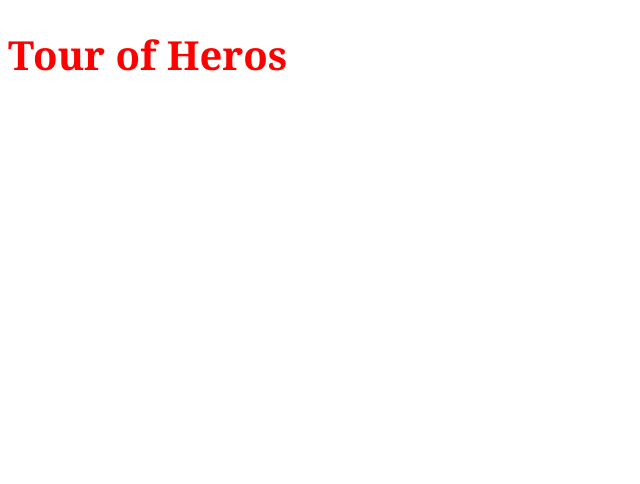
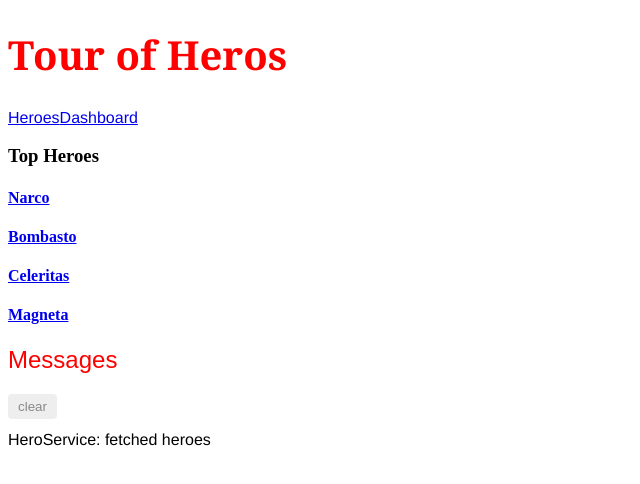
Before and after one commit to jaknowles97/my-first-angular-app, an Angular app: page /dashboard in a window 1280 px wide. Before the commit this address led to /. Shown: the top 484 px of the page, without its empty margins (0-640 px from the left). Built offline with nearby package versions, Linux system fonts and the light colour scheme.

Commit message:
added remaining routes

```diff
--- a/src/app/app.component.html
+++ b/src/app/app.component.html
@@ -1,3 +1,7 @@
 <h1>{{ title }} </h1>
+<nav>
+  <a routerLink="/heroes">Heroes</a>
+  <a routerLink="/dashboard">Dashboard</a>
+</nav>
 <router-outlet></router-outlet>
 <app-messages></app-messages>
--- a/src/app/app.module.ts
+++ b/src/app/app.module.ts
@@ -7,6 +7,7 @@
 import { HeroDetailComponent } from './hero-detail/hero-detail.component';
 import { MessagesComponent } from './messages/messages.component';
 import { AppRoutingModule } from './app-routing.module';
+import { DashboardComponent } from './dashboard/dashboard.component';
 
 
 @NgModule({
@@ -14,7 +15,8 @@
     AppComponent,
     HeroesComponent,
     HeroDetailComponent,
-    MessagesComponent
+    MessagesComponent,
+    DashboardComponent
   ],
   imports: [
     BrowserModule,
--- /dev/null
+++ b/src/app/dashboard/dashboard.component.html
@@ -0,0 +1,8 @@
+<h3>Top Heroes</h3>
+<div class="grid grid-pad">
+  <a *ngFor="let hero of heroes" class="col-1-4" routerLink="/detail/{{hero.id}}">
+    <div class="module hero">
+      <h4>{{hero.name}}</h4>
+    </div>
+  </a>
+</div>
--- /dev/null
+++ b/src/app/dashboard/dashboard.component.ts
@@ -0,0 +1,23 @@
+import { Component, OnInit } from '@angular/core';
+import { Hero } from '../hero';
+import { HeroService } from '../hero.service';
+
+@Component({
+  selector: 'app-dashboard',
+  templateUrl: './dashboard.component.html',
+  styleUrls: ['./dashboard.component.css']
+})
+export class DashboardComponent implements OnInit {
+  heroes: Hero[] = [];
+
+  constructor(private heroService: HeroService) { }
+
+  ngOnInit() {
+    this.getHeros();
+  }
+
+  getHeros(): void {
+    this.heroService.getHeroes()
+      .subscribe(heroes => this.heroes = heroes.slice(1, 5));
+  }
+}
--- a/src/app/hero-detail/hero-detail.component.css
+++ b/src/app/hero-detail/hero-detail.component.css
@@ -0,0 +1,30 @@
+/* HeroDetailComponent's private CSS styles */
+label {
+    display: inline-block;
+    width: 3em;
+    margin: .5em 0;
+    color: #607D8B;
+    font-weight: bold;
+}
+input {
+    height: 2em;
+    font-size: 1em;
+    padding-left: .4em;
+}
+button {
+    margin-top: 20px;
+    font-family: Arial;
+    background-color: #eee;
+    border: none;
+    padding: 5px 10px;
+    border-radius: 4px;
+    cursor: pointer; cursor: hand;
+}
+button:hover {
+    background-color: #cfd8dc;
+}
+button:disabled {
+    background-color: #eee;
+    color: #ccc;
+    cursor: auto;
+}
--- a/src/app/hero-detail/hero-detail.component.html
+++ b/src/app/hero-detail/hero-detail.component.html
@@ -9,3 +9,5 @@
   </div>
 
 </div>
+
+<button (click)="goBack()">go back</button>
--- a/src/app/hero-detail/hero-detail.component.ts
+++ b/src/app/hero-detail/hero-detail.component.ts
@@ -1,5 +1,10 @@
 import { Component, OnInit, Input } from '@angular/core';
 import { Hero } from '../hero';
+
+import { ActivatedRoute } from '@angular/router';
+import { Location } from '@angular/common';
+
+import { HeroService } from '../hero.service';
 
 @Component({
   selector: 'app-hero-detail',
@@ -8,9 +13,23 @@
 })
 export class HeroDetailComponent implements OnInit {
   @Input() hero: Hero;
-  constructor() { }
+  constructor(
+    private route: ActivatedRoute,
+    private heroService: HeroService,
+    private location: Location
+  ) { }
 
   ngOnInit() {
+    this.getHero();
   }
 
+  getHero(): void {
+    const id = +this.route.snapshot.paramMap.get('id');
+    this.heroService.getHero(id)
+      .subscribe(hero => this.hero = hero)
+  }
+
+  goBack(): void {
+    this.location.back();
+  }
 }
--- a/src/app/hero.service.ts
+++ b/src/app/hero.service.ts
@@ -18,4 +18,10 @@
     this.messageService.add('HeroService: fetched heroes');
     return of(HEROES);
   }
+
+  getHero(id: number): Observable<Hero> {
+    // TODO: send the message _after_ fetching the hero
+    this.messageService.add(`HeroService: fetched hero id=${id}`);
+    return of(HEROES.find(hero => hero.id === id));
+  }
 }
--- a/src/app/heroes/heroes.component.html
+++ b/src/app/heroes/heroes.component.html
@@ -1,11 +1,8 @@
 <h2>My Heroes</h2>
 <ul class="heroes">
-  <li *ngFor="let hero of heroes"
-    [class.selected]= "hero === selectedHero"
-    (click)="onSelect(hero)">
-    <span class="badge">{{hero.id}}</span> {{hero.name}}
+  <li *ngFor="let hero of heroes">
+    <a routerLink="/detail/{{hero.name}}">
+      <span class="badge">{{hero.id}}</span> {{hero.name}}
+    </a>
   </li>
 </ul>
-
-
-<app-hero-detail [hero]="selectedHero"></app-hero-detail>
--- a/src/app/heroes/heroes.component.ts
+++ b/src/app/heroes/heroes.component.ts
@@ -10,8 +10,6 @@
 })
 export class HeroesComponent implements OnInit {
 
-  selectedHero: Hero;
-
   heroes: Hero[];
 
   constructor(private heroService: HeroService) { }
@@ -20,11 +18,6 @@
     this.getHeroes();
   }
 
-  onSelect(hero: Hero): void {
-    this.selectedHero = hero;
-  }
-
-
   getHeroes(): void {
     this.heroService.getHeroes()
       .subscribe(heroes => this.heroes = heroes);
```
Also changed, not shown: src/app/app-routing.module.ts (+6 -1 lines), src/app/dashboard/dashboard.component.css (added), 1 other file (tests, documents, lock files or other folders).
